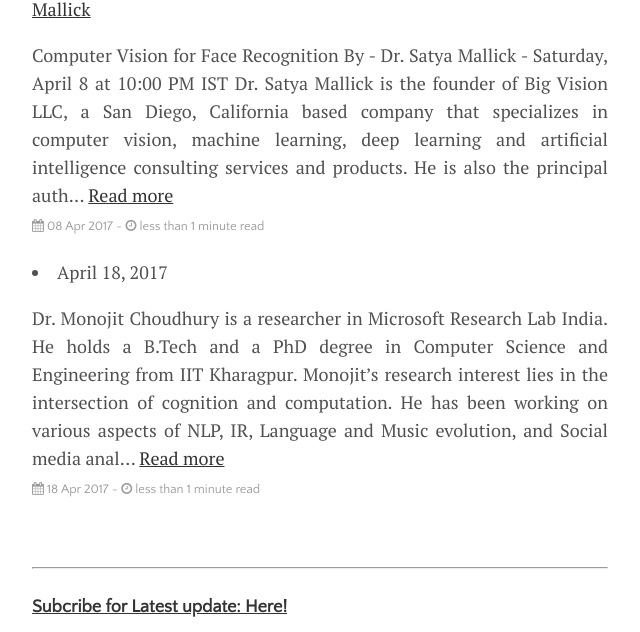
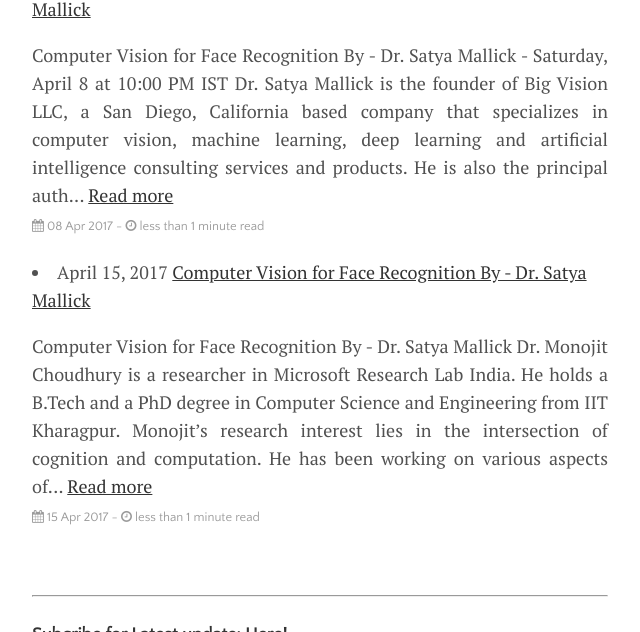
Before and after one commit to IndiaDeepLearningInitiative-IDLI/IndiaDeepLearningInitiative-IDLI.github.io, a Jekyll site: the page built from session.html, in a window 1280 px wide and 900 px high, scrolled down 3621 px, cut to the strip 0-632 px from the top of the window. Shown: the whole strip, without its empty margins (320-960 px from the left). Built offline with Jekyll 4.4.1, drawn with Linux system fonts in a browser that asks for light colours; nearby versions of some CDN libraries; comment, search, counter and statistics services are not loaded.

Commit message:
Update 2017-04-15-Language-understanding.md

```diff
--- a/_session/2017-04-15-Language-understanding.md
+++ b/_session/2017-04-15-Language-understanding.md
@@ -1,7 +1,9 @@
 ---
 layout: post
-title: Language Understanding: The hardest piece of the AI puzzle by Subrat Kumar Panda
+title: Computer Vision for Face Recognition By - Dr. Satya Mallick
 ---
+
+#### Computer Vision for Face Recognition By - Dr. Satya Mallick
 
 <p style="text-align: justify;">Dr. Monojit Choudhury is a researcher in Microsoft Research Lab India. He holds a B.Tech and a PhD degree in Computer Science and Engineering from IIT Kharagpur. Monojit’s research interest lies in the intersection of cognition and computation. He has been working on various aspects of NLP, IR, Language and Music evolution, and Social media analysis. Currently, Monojit is working on computational models of code-switching and socio-culturally aware AI systems.
 </p>
```
